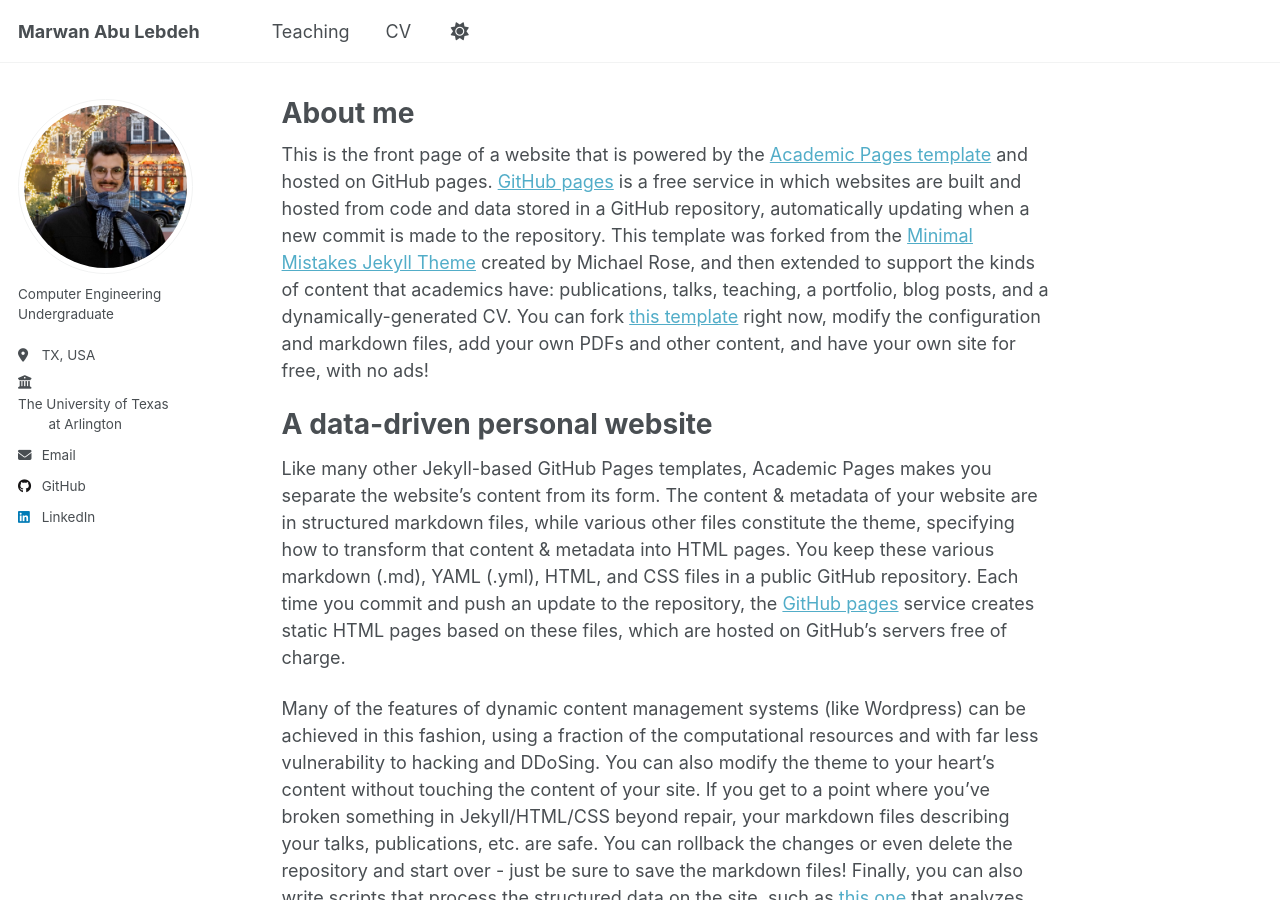
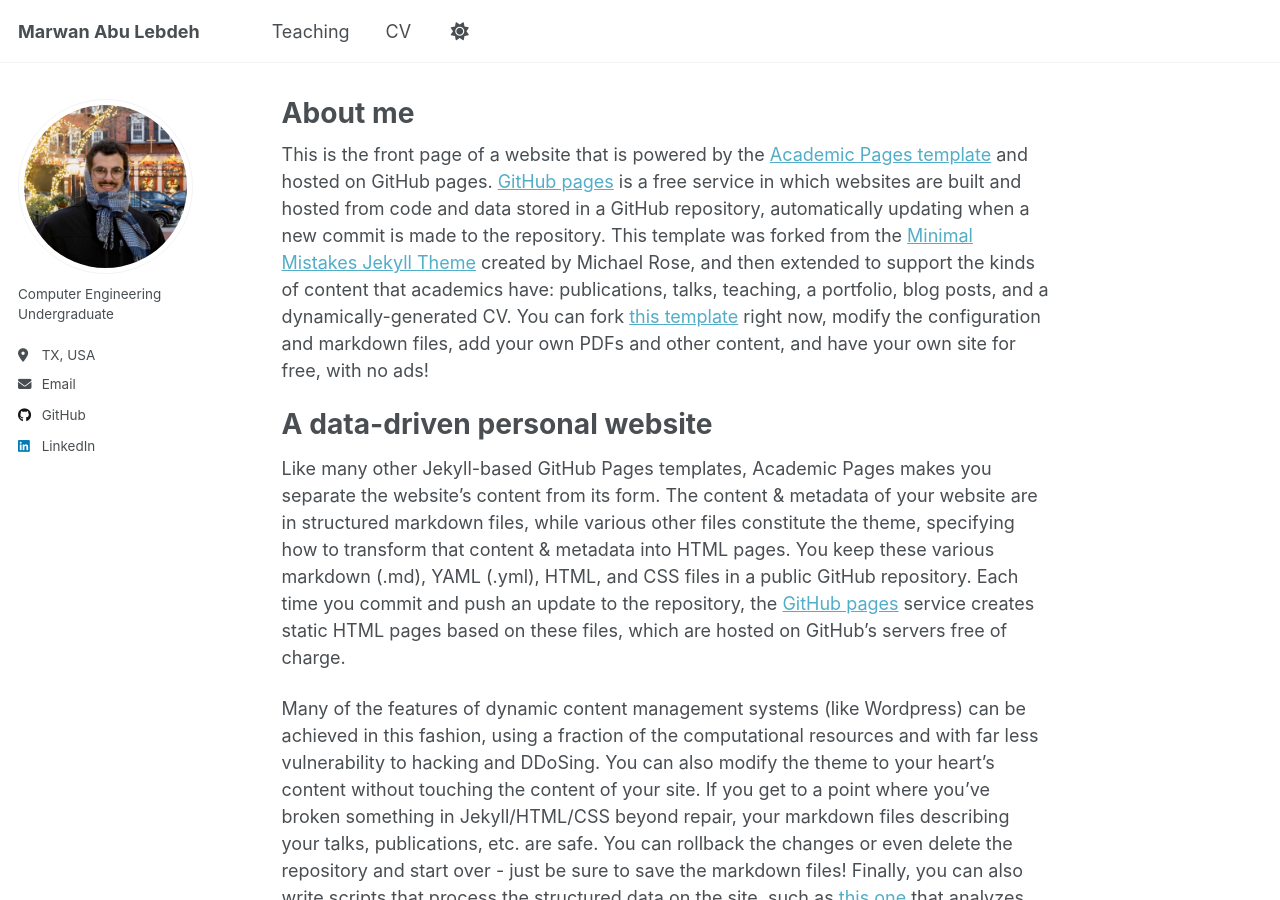
Before and after one commit to marwanthestudent/marwanthestudent.github.io, a Jekyll site: the page built from _pages/about.md, in a window 1280 px wide and 900 px high. Built offline with Jekyll 4.4.1, drawn with Linux system fonts in a browser that asks for light colours.

Commit message:
university

```diff
--- a/_config.yml
+++ b/_config.yml
@@ -27,8 +27,7 @@
   pronouns         : # example: "she/her"
   bio              : "Computer Engineering Undergraduate"
   location         : "TX, USA"
-  employer         : "<a href='https://www.uta.edu' target='_blank'>The University of Texas<br>&nbsp;&nbsp;&nbsp;
-                      &nbsp;&nbsp;&nbsp;&nbsp;at Arlington"
+  #employer         : "The University of Texas<br>&nbsp;&nbsp;&nbsp;&nbsp;&nbsp;&nbsp;&nbsp;at Arlington"
   uri              : # URL
   email            : "abulibdeh43@gmail.com"
 
@@ -42,6 +41,11 @@
   pubmed           :
   researchgate     : # URL
   scopus           : # URL
+
+  #University
+  university:
+  label: "UTA"
+  url: "https://www.uta.edu"
 
   # Repositories and software development
   bitbucket        : # Username - Update with your username on the site
--- a/_includes/author-profile.html
+++ b/_includes/author-profile.html
@@ -129,6 +129,15 @@
       {% if author.soundcloud %}
         <li><a href="https://soundcloud.com/{{ author.soundcloud }}"><i class="fab fa-fw fa-soundcloud icon-pad-right" aria-hidden="true"></i>Soundcloud</a></li>
       {% endif %}
+
+      {% if site.author.university.url %}
+      <li>
+        <a href="{{ site.author.university.url }}" target="_blank">
+          <i class="fas fa-university"></i> {{ site.author.university.label }}
+        </a>
+      </li>
+    {% endif %}
+
       {% if author.steam %}
         <li><a href="https://steamcommunity.com/id/{{ author.steam }}"><i class="fab fa-fw fa-steam icon-pad-right" aria-hidden="true"></i>Steam</a></li>
       {% endif %}
```
